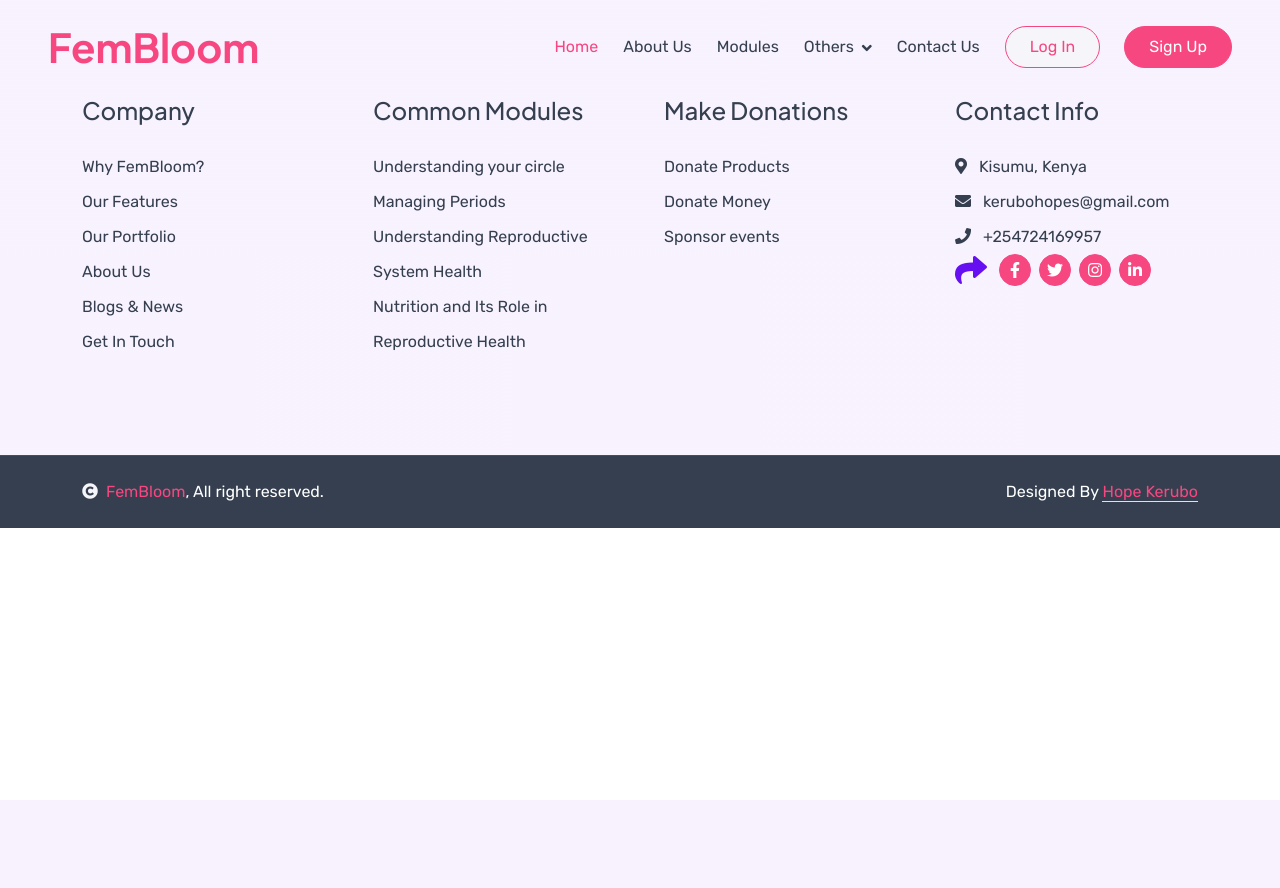
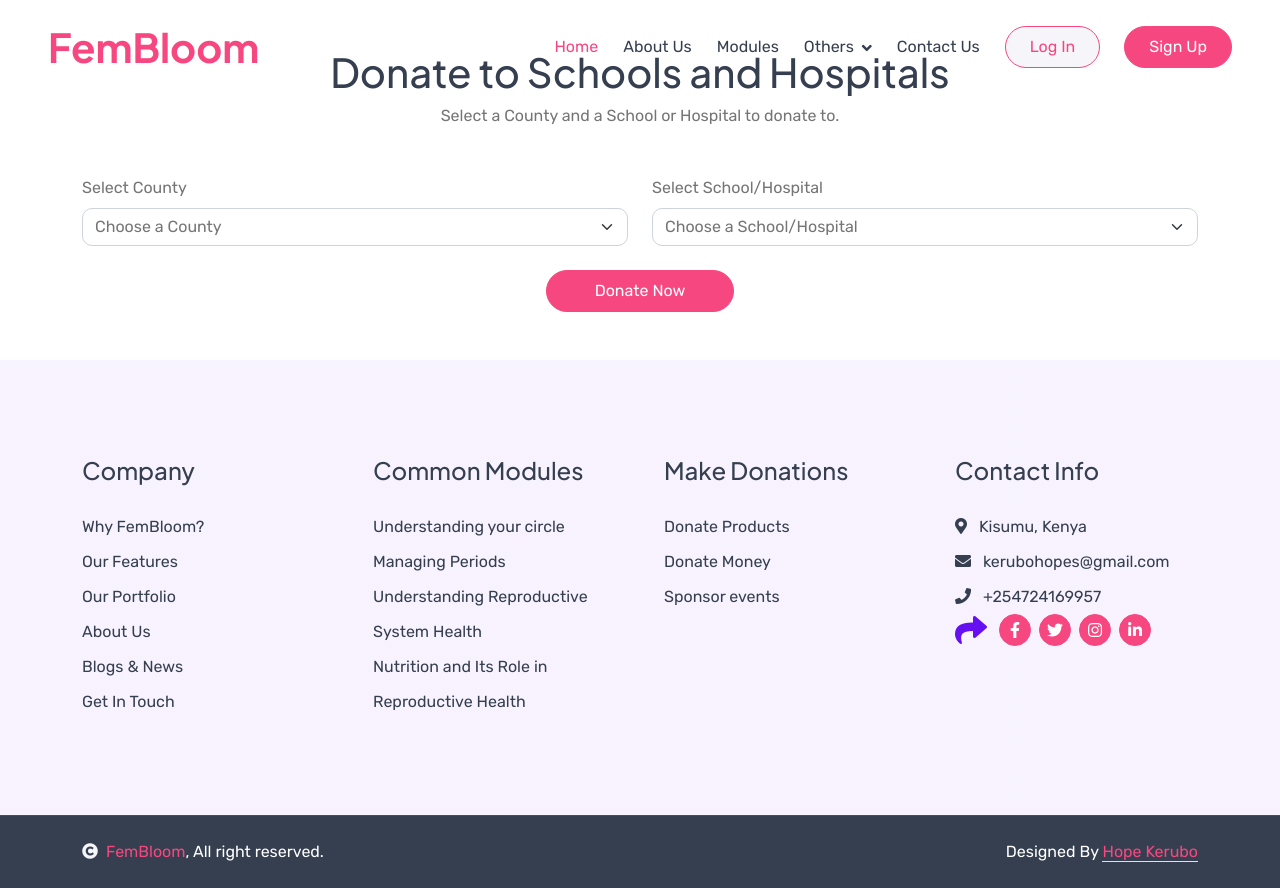
Before and after one commit to Hope-Kerubo/Fembloom, a Django app: template templates/contact.html in a window 1280 px wide. Before the commit the page ends 800 px from the top, so only its background shows below. Run offline with Django 3.2, Linux system fonts and the light colour scheme; the template is opened without the code that fills it, so the values that code supplies are empty; some libraries are stand-ins or nearby versions.

Commit message:
donations update

```diff
--- a/FemBloomApp/views.py
+++ b/FemBloomApp/views.py
@@ -62,7 +62,6 @@
     return render(request, 'sponsorevents.html')
 
 
-
 def quiz_detail(request, quiz_id):
     quiz = get_object_or_404(Quiz, id=quiz_id)
     questions = quiz.questions.prefetch_related('options').all()
--- a/templates/contact.html
+++ b/templates/contact.html
@@ -4,6 +4,76 @@
 
 {% block body %}
 
+   <div class="container py-5">
+        <div class="text-center mb-5">
+            <h1>Donate to Schools and Hospitals</h1>
+            <p class="mb-4">Select a County and a School or Hospital to donate to.</p>
+        </div>
 
+        <!-- Donation Form -->
+        <form action="submit-donation.php" method="POST">
+            <div class="row">
+                <!-- County Dropdown -->
+                <div class="col-md-6 mb-4">
+                    <label for="county" class="form-label">Select County</label>
+                    <select class="form-select" id="county" name="county" onchange="updateLocations()" required>
+                        <option value="">Choose a County</option>
+                        <option value="Nairobi">Nairobi</option>
+                        <option value="Mombasa">Mombasa</option>
+                        <option value="Kisumu">Kisumu</option>
+                        <option value="Nakuru">Nakuru</option>
+                        <!-- Add more counties here -->
+                    </select>
+                </div>
+
+                <!-- School/Hospital Dropdown -->
+                <div class="col-md-6 mb-4">
+                    <label for="location" class="form-label">Select School/Hospital</label>
+                    <select class="form-select" id="location" name="location" required>
+                        <option value="">Choose a School/Hospital</option>
+                        <!-- Locations will be dynamically updated based on county selection -->
+                    </select>
+                </div>
+            </div>
+
+            <!-- Donation Button -->
+            <div class="text-center">
+                <button type="submit" class="btn btn-primary rounded-pill py-2 px-5">Donate Now</button>
+            </div>
+        </form>
+    </div>
+
+    <script>
+        // Sample data for schools and hospitals by county
+        const locations = {
+            Nairobi: ['Nairobi Hospital', 'Kenya National Hospital', 'St. Mary’s School'],
+            Mombasa: ['Coast General Hospital', 'Mombasa Primary School', 'Mombasa High School'],
+            Kisumu: ['Kisumu General Hospital', 'Kisumu Primary School', 'Jomo Kenyatta High School'],
+            Nakuru: ['Nakuru Provincial Hospital', 'St. Francis School', 'Nakuru High School'],
+            // Add more counties and locations here
+        };
+
+        // Update the location dropdown based on selected county
+        function updateLocations() {
+            const county = document.getElementById("county").value;
+            const locationDropdown = document.getElementById("location");
+
+            // Clear existing options
+            locationDropdown.innerHTML = '<option value="">Choose a School/Hospital</option>';
+
+            // Add new options based on selected county
+            if (county && locations[county]) {
+                locations[county].forEach(location => {
+                    const option = document.createElement("option");
+                    option.value = location;
+                    option.textContent = location;
+                    locationDropdown.appendChild(option);
+                });
+            }
+        }
+    </script>
+
+    <script src="https://cdn.jsdelivr.net/npm/@popperjs/core@2.11.6/dist/umd/popper.min.js"></script>
+    <script src="https://cdn.jsdelivr.net/npm/bootstrap@5.3.0-alpha1/dist/js/bootstrap.min.js"></script>
 
 {% endblock %}
--- a/templates/feature.html
+++ b/templates/feature.html
@@ -59,7 +59,7 @@
         <div class="row g-5 pt-5" style="margin-top: 6rem;">
             <div class="col-lg-6 wow fadeInLeft" data-wow-delay="0.1s">
                 <div class="feature-img RotateMoveLeft h-100" style="object-fit: cover;">
-                    <img src="{% static 'img/features-1.png' %}" class="img-fluid w-100 h-100" alt="Health Resources Image">
+                    <img src="{% static 'img/logo-removebg-preview (1).png' %}" class="img-fluid w-100 h-100" alt="Health Resources Image">
                 </div>
             </div>
             <div class="col-lg-6 wow fadeInRight" data-wow-delay="0.1s">
@@ -114,14 +114,14 @@
                     <div class="text-center p-4">
                         <div class="d-inline-block rounded bg-light p-4 mb-4"><i class="fas fa-donate fa-5x text-secondary"></i></div>
                         <div class="feature-content">
-                            <a href="#" class="h4">Donate Now <i class="fa fa-long-arrow-alt-right"></i></a>
+                            <a href="{% url 'donation' %}" class="h4">Donate Now <i class="fa fa-long-arrow-alt-right"></i></a>
                             <p class="mt-4 mb-0">Contribute to our mission and help us make a lasting impact on women’s health and rights.</p>
                         </div>
                     </div>
                 </div>
             </div>
             <div class="text-center my-4">
-                <a href="#" class="btn btn-success rounded-pill py-3 px-5">Donate Today</a>
+                <a href="{% url 'donation' %}" class="btn btn-success rounded-pill py-3 px-5">Donate Today</a>
             </div>
         </div>
         <!-- Donations Section End -->
--- a/templates/hf.html
+++ b/templates/hf.html
@@ -71,7 +71,7 @@
                         </div>
                     </div>
 
-                        <a href="contact.html" class="nav-item nav-link">Contact Us</a>
+                        <a href="{% url 'contact' %}" class="nav-item nav-link">Contact Us</a>
                     </div>
                     <a href="{% url 'signin' %}" class="btn btn-light border border-primary rounded-pill text-primary py-2 px-4 me-4">Log In</a>
                     <a href="{% url 'signup' %}" class="btn btn-primary rounded-pill text-white py-2 px-4">Sign Up</a>
```
Also changed, not shown: templates/donatemoney.html (+18 -17 lines), templates/donation.html (+4 -4 lines).
